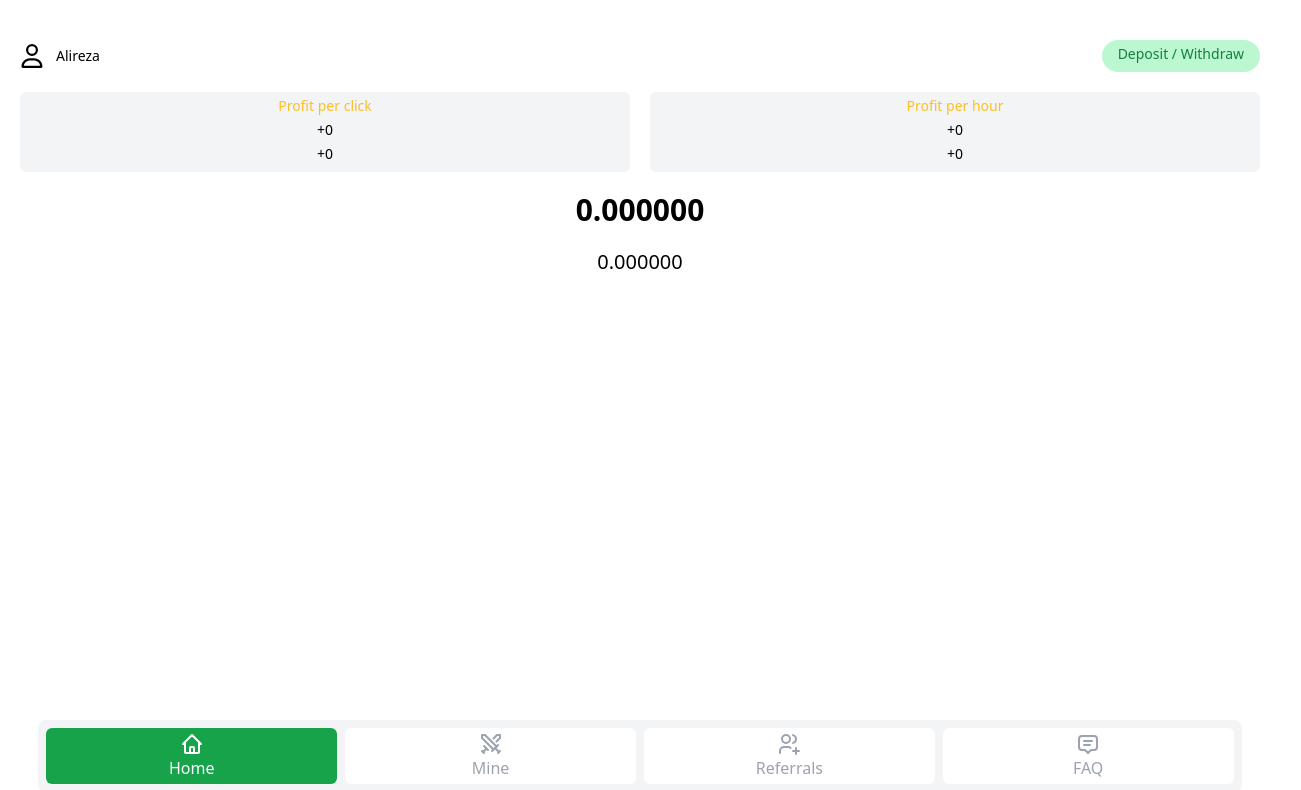
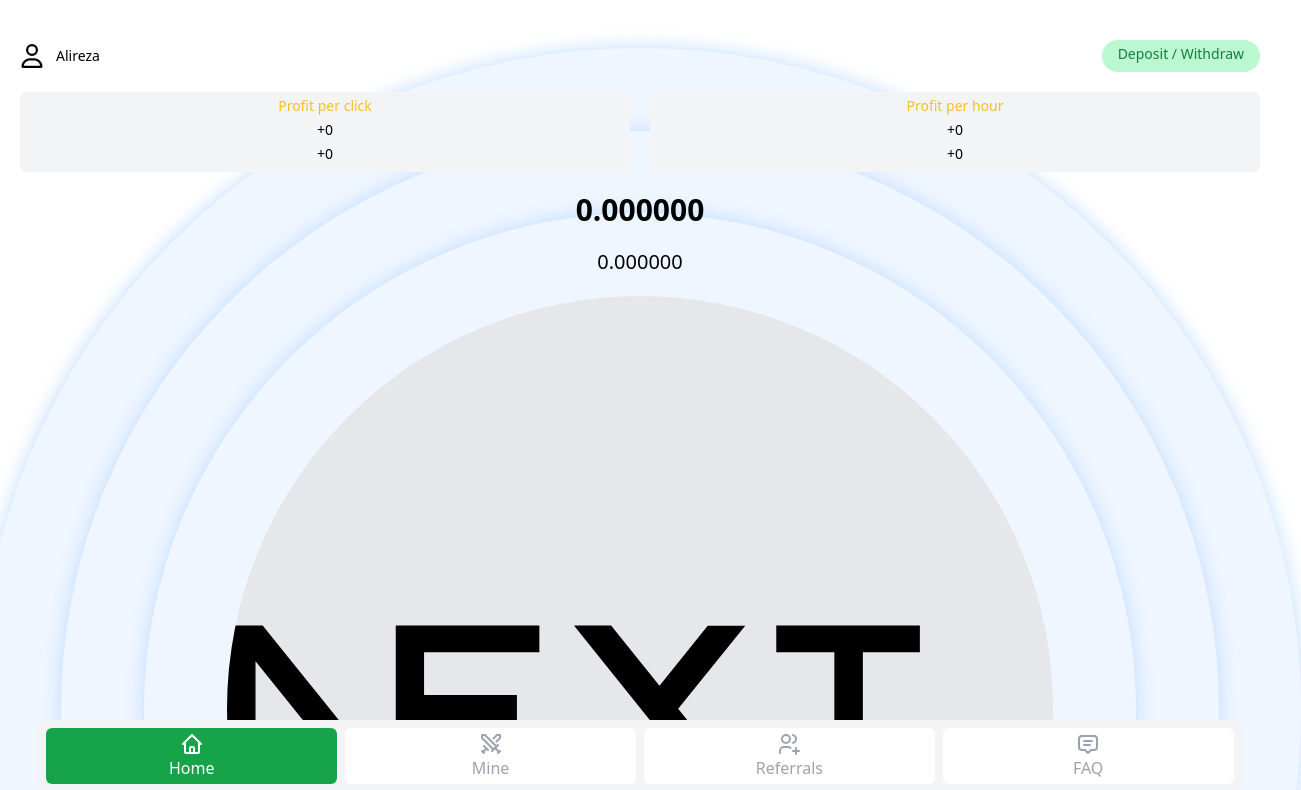
Before and after one commit to Alireza-Mashayekhy/taptether, a Next.js app: page / in a window 1280 px wide. Shown: the top 790 px of the page, 1301 px wide, since content can reach past the window. Built offline with nearby package versions, Linux system fonts and the light colour scheme.

Commit message:
layout and home page

```diff
--- a/app/page.tsx
+++ b/app/page.tsx
@@ -27,6 +27,29 @@ export default function Home() {
       </div>
       <div className="font-bold text-3xl text-center">0.000000</div>
       <div className="text-xl text-center">0.000000</div>
+      <div className="flex justify-center items-center">
+        <div className="relative w-2/3">
+          <Image
+            src="/next.svg"
+            alt="token"
+            width={500}
+            height={500}
+            className="w-full aspect-square bg-gray-200 rounded-full"
+          />
+          <span
+            className="w-[120%] h-[120%] absolute -left-[10%] -top-[10%] bg-blue-50 shadow-blue-200 rounded-full -z-[1]"
+            style={{ boxShadow: "0px 0px 20px 0px #bfdbfe" }}
+          />
+          <span
+            className="w-[140%] h-[140%] absolute -left-[20%] -top-[20%] bg-blue-50 shadow-blue-200 rounded-full -z-[2]"
+            style={{ boxShadow: "0px 0px 20px 0px #bfdbfe" }}
+          />
+          <span
+            className="w-[160%] h-[160%] absolute -left-[30%] -top-[30%] bg-blue-50 shadow-blue-200 rounded-full -z-[3]"
+            style={{ boxShadow: "0px 0px 20px 0px #bfdbfe" }}
+          />
+        </div>
+      </div>
     </div>
   );
 }
```
